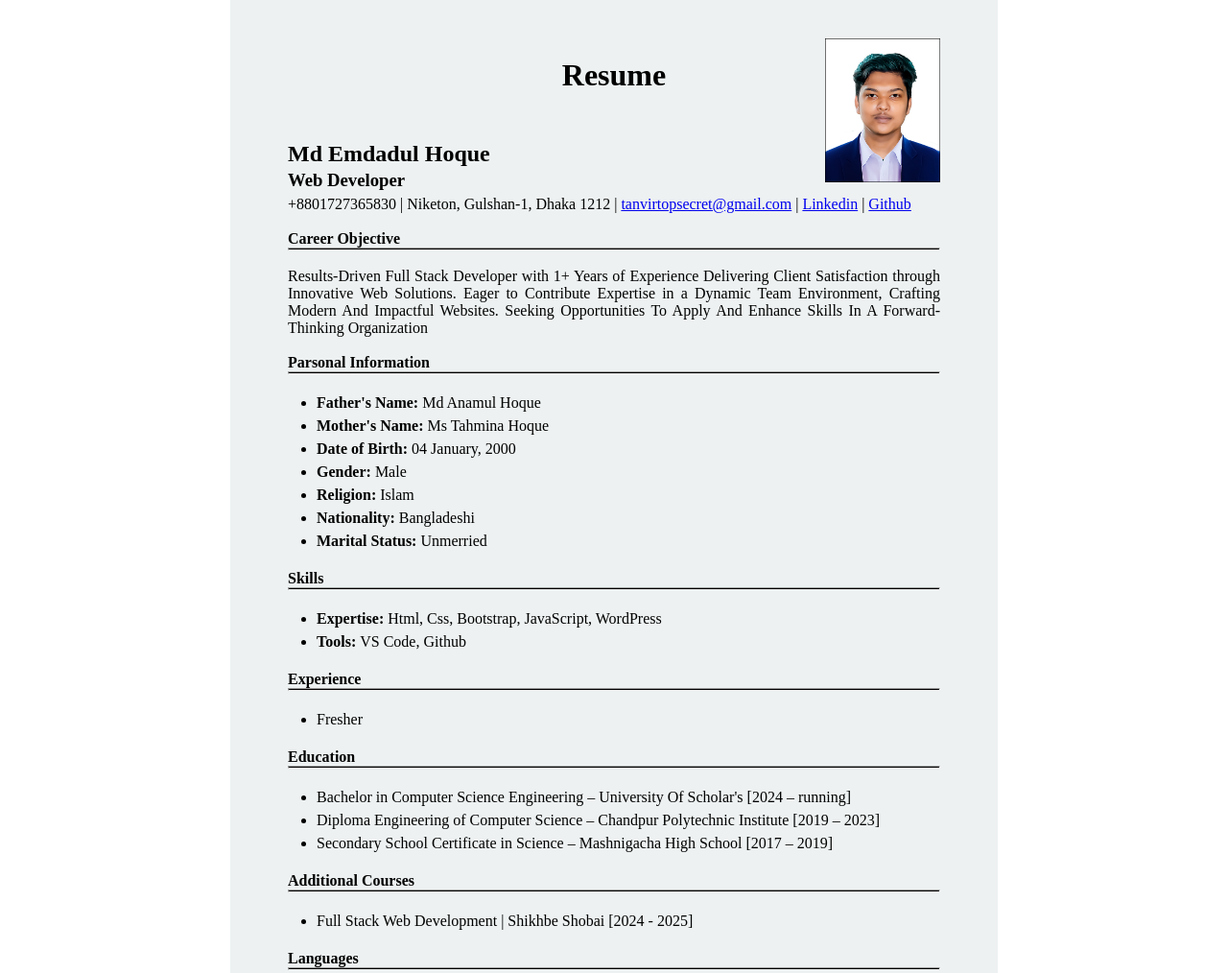
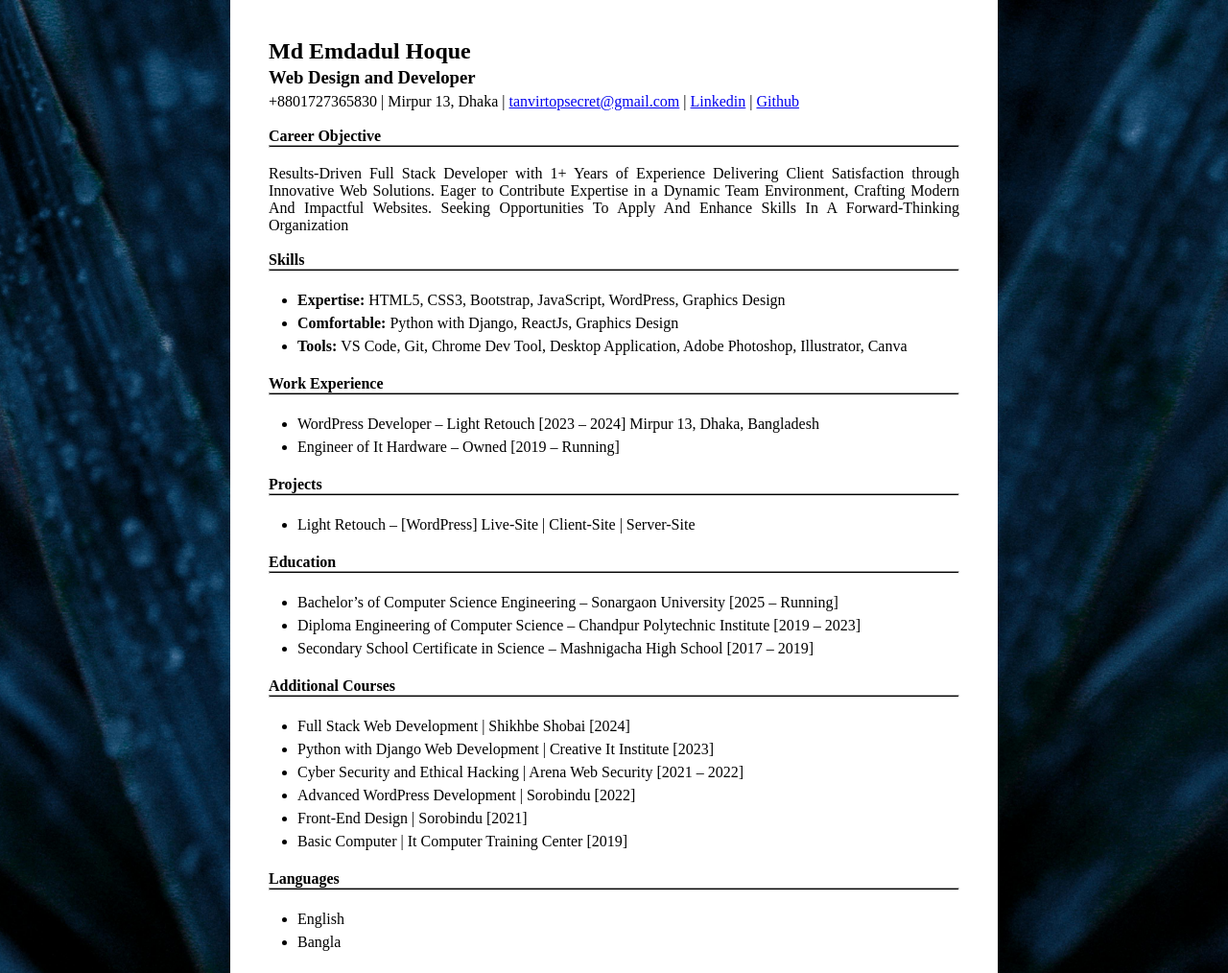
Before and after one commit to tanvirtopsecret/Resume, a plain HTML site: page index.html in a window 1280 px wide. Shown: the top 1014 px of the page at 96% size. Drawn offline with Linux system fonts and the light colour scheme.

Commit message:
Resume Updated

```diff
--- a/css/style.css
+++ b/css/style.css
@@ -3,24 +3,19 @@
     padding: 0;
     box-sizing: border-box;
 }
+body{
+    background: url("../images/bg.jpg") center no-repeat;
+    background-size: cover;
+}
 .cv{
-    background-color: #edf1f1;
+    background-color: #fff;
     width: 800px;
+    height: auto;
     display: block;
     margin-left: auto;
     margin-right: auto;
-    padding: 60px;
+    padding: 40px;
     position: relative;
-}
-.headline{
-    text-align: center;
-    margin-bottom: 50px;
-}
-img{
-    width: 120px;
-    right: 60px;
-    top: 40px;
-    position: absolute;
 }
 hr{
     background: black;
--- a/index.html
+++ b/index.html
@@ -8,12 +8,14 @@
      <link rel="stylesheet" href="css/style.css">
 </head>
 <body>
+    <section class="resume">
+        <div class="container">
+            <div class="row">
+                <div class="col-lg-12">
                     <div class="cv">
-        <h1 class="headline">Resume</h1>
-        <img src="images/Passport.jpg" alt="">
-        <h2 class="name">Md Emdadul Hoque</<h2>
-        <h3 class="title">Web Developer</h3>
-        <p class="numadd">+8801727365830 | Niketon, Gulshan-1, Dhaka 1212 | <a href="#">tanvirtopsecret@gmail.com</a> | <a href="#">Linkedin</a> | <a href="#">Github</a></p>
+                        <h2 class="name">Md Emdadul Hoque<h2>
+                        <h3 class="title">Web Design and Developer</h3>
+                        <p class="numadd">+8801727365830 | Mirpur 13, Dhaka | <a href="mailto:tanvirtopsecret@gmail.com">tanvirtopsecret@gmail.com</a> | <a href="https://www.linkedin.com/in/tanvirtopsecret">Linkedin</a> | <a href="https://github.com/tanvirtopsecret/">Github</a></p>
                         <br>
                         <p><strong>Career Objective</strong><hr></p></p>
                         <br>
@@ -22,44 +24,44 @@
                             And Impactful Websites. Seeking Opportunities To Apply And Enhance Skills In A Forward-Thinking
                             Organization</p>
                         <br>
-        <P><strong>Parsonal Information</strong><hr></P>
-        <br>
-        <ul>
-            <li><strong>Father's Name: </strong>Md Anamul Hoque</li>
-            <li><strong>Mother's Name: </strong>Ms Tahmina Hoque</li>
-            <li><strong>Date of Birth: </strong>04 January, 2000</li>
-            <li><strong>Gender: </strong>Male</li>
-            <li><strong>Religion: </strong>Islam</li>
-            <li><strong>Nationality: </strong>Bangladeshi</li>
-            <li><strong>Marital Status: </strong>Unmerried</li>
-        </ul>
-        <br>
                         <P><strong>Skills</strong><hr></P>
                         <br>
                         <ul>
-            <li><strong>Expertise: </strong>Html, Css, Bootstrap, JavaScript, WordPress</li>
-            <li><strong>Tools: </strong>VS Code, Github</li>
+                            <li><strong>Expertise: </strong>HTML5, CSS3, Bootstrap, JavaScript, WordPress, Graphics Design</li>
+                            <li><strong>Comfortable: </strong>Python with Django, ReactJs, Graphics Design</li>
+                            <li><strong>Tools: </strong>VS Code, Git, Chrome Dev Tool, Desktop Application, Adobe Photoshop, Illustrator, Canva</li>
                         </ul>
                         <br>
-        <P><strong>Experience</strong><hr></P>
+                        <P><strong>Work Experience</strong><hr></P>
                         <br>
                         <ul>
-            <li>Fresher</li>
+                            <li>WordPress Developer – Light Retouch [2023 – 2024] Mirpur 13, Dhaka, Bangladesh</li>
+                            <li>Engineer of It Hardware – Owned [2019 – Running]</li>
+                        </ul>
+                        <br>
+                        <P><strong>Projects</strong><hr></P>
+                        <br>
+                        <ul>
+                            <li>Light Retouch – [WordPress] Live-Site | Client-Site | Server-Site</li>
                         </ul>
                         <br>
                         <P><strong>Education</strong><hr></P>
                         <br>
                         <ul>
-            <li>Bachelor in Computer Science Engineering – University Of Scholar's [2024 – running]</li>
-            <li>Diploma Engineering of Computer Science – Chandpur Polytechnic Institute [2019 – 2023]
-            </li>
+                            <li>Bachelor’s of Computer Science Engineering – Sonargaon University [2025 – Running]</li>
+                            <li>Diploma Engineering of Computer Science – Chandpur Polytechnic Institute [2019 – 2023]</li>
                             <li>Secondary School Certificate in Science – Mashnigacha High School [2017 – 2019]</li>
                         </ul>
                         <br>
                         <P><strong>Additional Courses</strong><hr></P>
                         <br>
                         <ul>
-            <li>Full Stack Web Development | Shikhbe Shobai [2024 - 2025]</li>
+                            <li>Full Stack Web Development | Shikhbe Shobai [2024]</li>
+                            <li>Python with Django Web Development | Creative It Institute [2023]</li>
+                            <li>Cyber Security and Ethical Hacking | Arena Web Security [2021 – 2022]</li>
+                            <li>Advanced WordPress Development | Sorobindu [2022]</li>
+                            <li>Front-End Design | Sorobindu [2021]</li>
+                            <li>Basic Computer | It Computer Training Center [2019]</li>
                         </ul>
                         <br>
                         <P><strong>Languages</strong><hr></P>
@@ -69,5 +71,9 @@
                             <li>Bangla</li>
                         </ul>
                     </div>
+                </div>
+            </div>
+        </div>
+    </section>
 </body>
 </html>
```
Also changed, not shown: images/Passport.jpg (deleted), images/bg.jpg (added), resume.png (deleted). Lines whose indentation alone changed are shown as unchanged.
